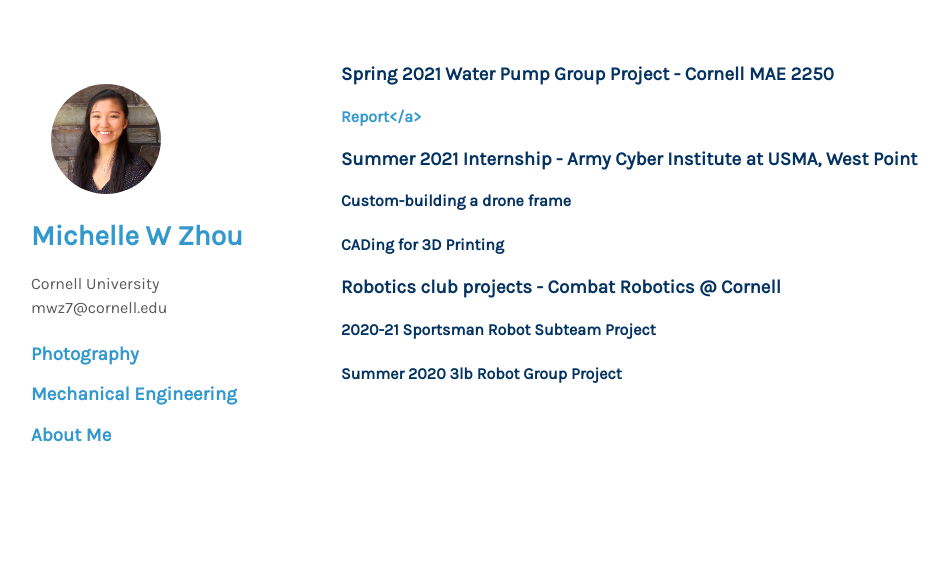
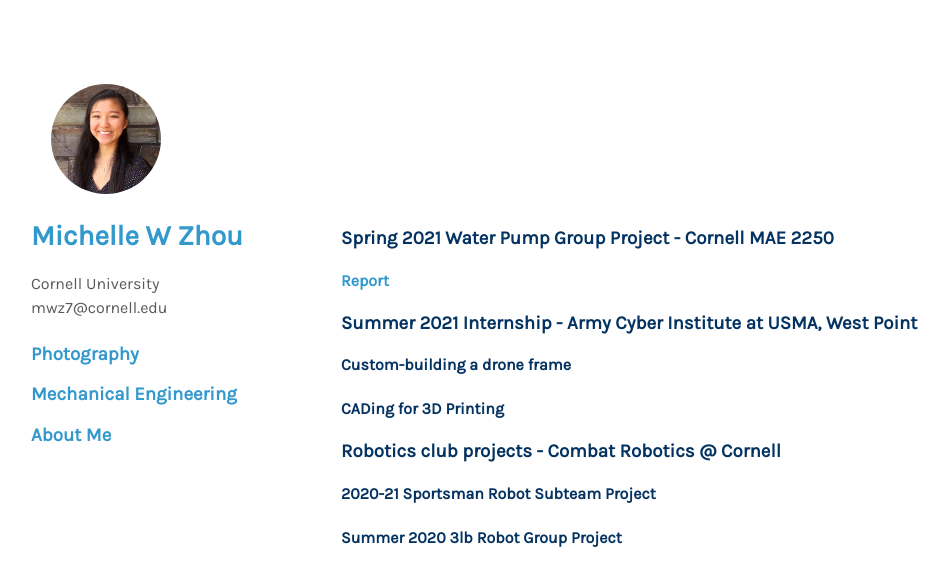
Before and after one commit to mwz724/mwz724.github.io, a Jekyll site: the page built from meche.md, in a window 1280 px wide. Shown: the top 586 px of the page, without its empty margins (129-1078 px from the left). Built offline with Jekyll 4.4.1, drawn with Linux system fonts in a browser that asks for light colours; nearby versions of some CDN libraries; a style sheet for code colours, icons or effects is not loaded.

Commit message:
Update meche.md

```diff
--- a/meche.md
+++ b/meche.md
@@ -3,6 +3,13 @@
 layout: homepage
 permalink: /meche
 ---
+
+<br>
+<br>
+<br>
+<br>
+<br>
+<br>
 
 <h3>
   Spring 2021 Water Pump Group Project - Cornell MAE 2250
@@ -14,7 +21,7 @@
 </h4>
 --->
 <h4>
-  <a href= "https://drive.google.com/file/d/1rhWu1hSy8w7UGFqcLZ9dSepFJnpRx_bB/view" target="_blank"/> Report</a>
+  <a href= "https://drive.google.com/file/d/1rhWu1hSy8w7UGFqcLZ9dSepFJnpRx_bB/view" target="_blank"> Report</a>
 </h4>
 
 
```
